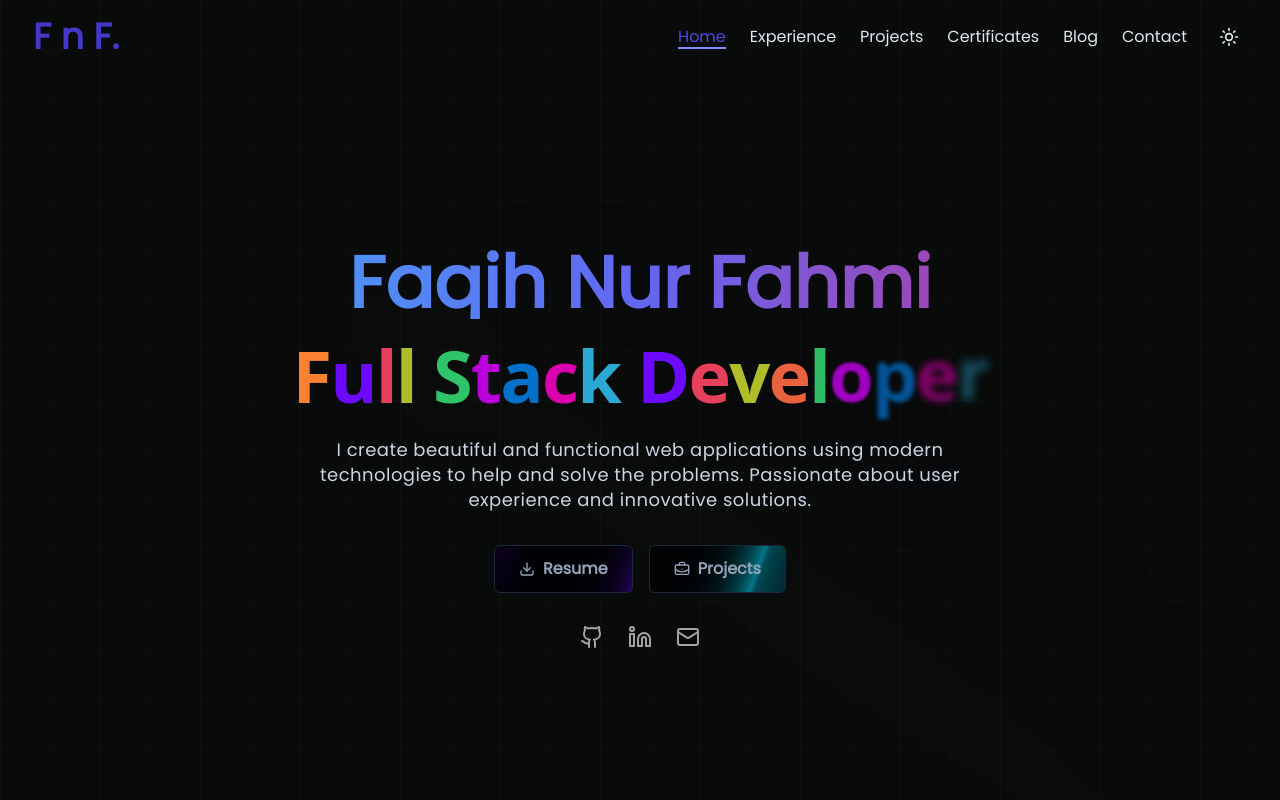
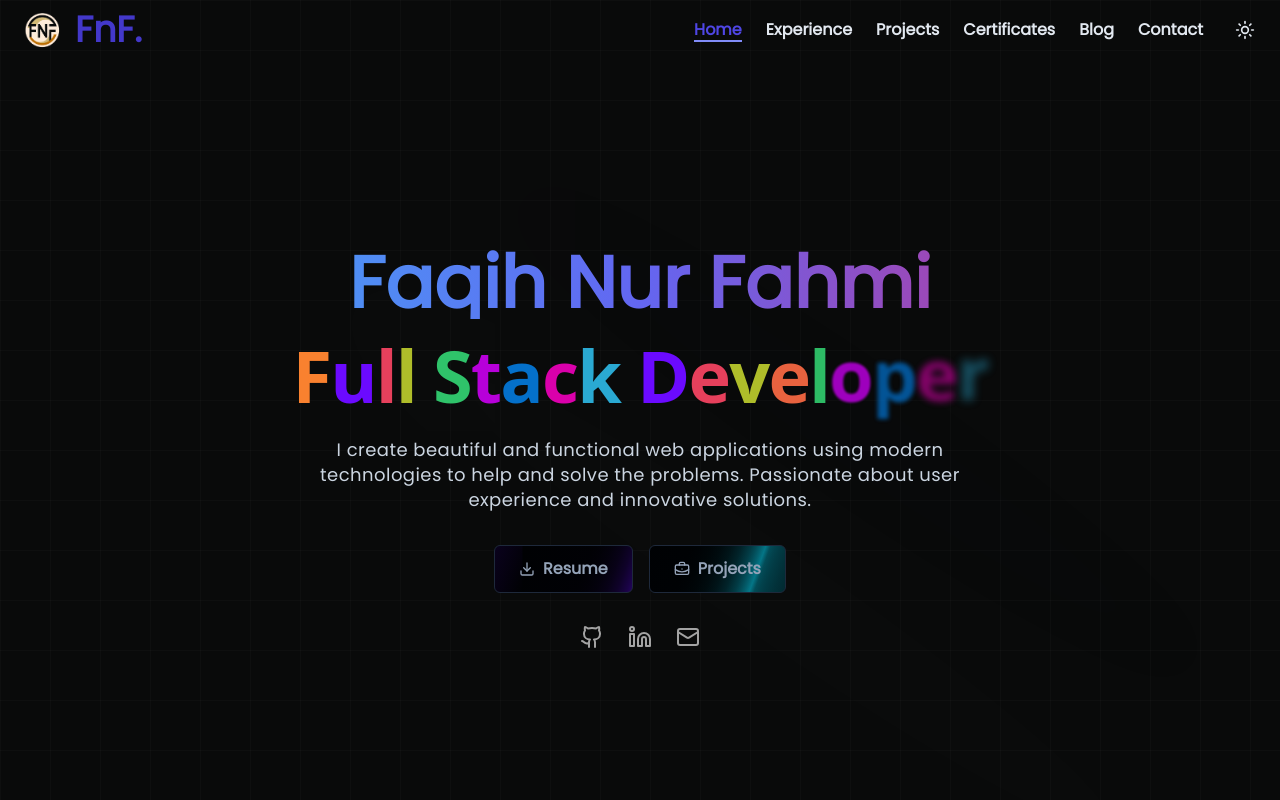
Before and after one commit to faqihfnf/fnf-portofolio, a Next.js app: page / in a window 1280 px wide. Shown: the top 800 px of the page. Built offline with nearby package versions, Linux system fonts and the light colour scheme.

Commit message:
add icon fnf

```diff
--- a/app/layout.tsx
+++ b/app/layout.tsx
@@ -11,7 +11,10 @@ const poppins = Poppins({ subsets: ["latin"], weight: "400" });
 
 export const metadata: Metadata = {
   title: "Faqih Nur Fahmi - Portfolio",
-  description: "Portfolio of Faqih Nur Fahmi - A passionate full-stack developer creating amazing web experiences",
+  description: "Faqih Nur Fahmi Portfolio - A passionate full-stack developer creating amazing web experiences",
+  icons: {
+    icon: "/favicon.ico",
+  },
 };
 
 export default function RootLayout({ children }: { children: React.ReactNode }) {
--- a/components/ui/floating-navbar.tsx
+++ b/components/ui/floating-navbar.tsx
@@ -6,10 +6,11 @@ import Link from "next/link";
 import { usePathname } from "next/navigation";
 import { Menu, X, Sun, Moon } from "lucide-react";
 
-// 🔥 Redux
+// Redux
 import { useSelector, useDispatch } from "react-redux";
 import { RootState, AppDispatch } from "@/app/redux/store";
 import { toggleTheme } from "@/app/redux/features/themeSlice";
+import Image from "next/image";
 
 interface NavItem {
   name: string;
@@ -57,6 +58,11 @@ export const FloatingNav: React.FC<FloatingNavProps> = ({ navItems, className })
     setIsMobileMenuOpen(false);
   };
 
+  const logoClass =
+    pathname === "/"
+      ? "invert" // selalu invert di halaman "/"
+      : "dark:invert"; // selain itu hanya invert di dark mode
+
   return (
     <AnimatePresence mode="wait">
       <motion.div
@@ -66,13 +72,16 @@ export const FloatingNav: React.FC<FloatingNavProps> = ({ navItems, className })
           opacity: 1,
         }}
         transition={{ duration: 0.2 }}
-        className={`fixed top-4 inset-x-0 mx-auto z-50 ${isScrolled ? "max-w-fit" : "max-w-7xl px-4 sm:px-6 lg:px-8"} ${className}`}
+        className={`fixed top-1 inset-x-0 mx-auto z-50 ${isScrolled ? "max-w-fit" : "max-w-7xl px-4 sm:px-6 lg:px-4"} ${className}`}
       >
         <div className={`relative rounded-full border border-transparent ${isScrolled ? "bg-white/60 dark:bg-slate-800/80 backdrop-blur-md shadow-lg px-8 py-2" : "bg-transparent px-0 py-0"} transition-all duration-300`}>
           <div className={`flex items-center ${isScrolled ? "justify-center space-x-6" : "justify-between"}`}>
             {!isScrolled && (
               <Link href="/" className="text-4xl font-bold text-indigo-700">
-                F n F.
+                <div className="flex items-center">
+                  <Image src="/logo.png" alt="Logo" width={50} height={50} className={logoClass} />
+                  <span className="ml-2">FnF.</span>
+                </div>
               </Link>
             )}
 
@@ -82,7 +91,7 @@ export const FloatingNav: React.FC<FloatingNavProps> = ({ navItems, className })
                 <Link
                   key={`link-${idx}`}
                   href={navItem.link}
-                  className={`relative flex items-center space-x-1 transition-colors ${
+                  className={`relative font-semibold flex items-center space-x-1 transition-colors ${
                     pathname === navItem.link
                       ? isScrolled
                         ? "text-indigo-600 dark:text-indigo-400"
@@ -127,7 +136,7 @@ export const FloatingNav: React.FC<FloatingNavProps> = ({ navItems, className })
             <div className="sm:hidden">
               {isScrolled ? (
                 // When scrolled, show icons
-                <div className="flex items-center space-x-2">
+                <div className="flex font-semibold items-center space-x-2">
                   {navItems.map((navItem, idx) => (
                     <Link
                       key={`mobile-icon-${idx}`}
```
Also changed, not shown: public/logo.png (added), 1 other file (tests, documents, lock files or other folders).
